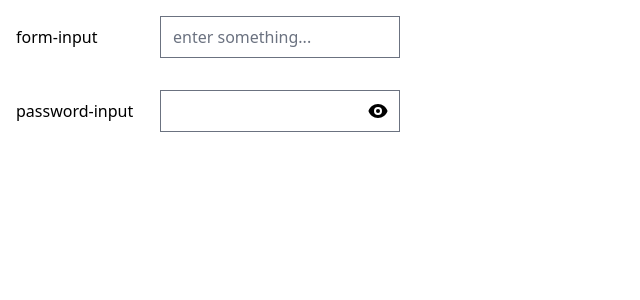
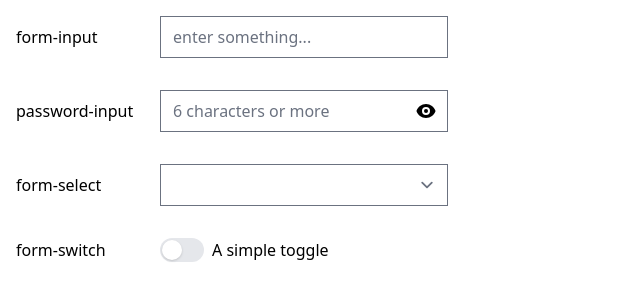
Before and after one commit to Vectrex/vxVue, a Vue app: page / in a window 1280 px wide. Shown: the top 300 px of the page, without its empty margins (0-640 px from the left). Built offline with nearby package versions, Linux system fonts and the light colour scheme.

Commit message:
Updated form-switch component and added a sample

```diff
--- a/src/App.vue
+++ b/src/App.vue
@@ -1,6 +1,8 @@
 <script setup>
   import FormInput from './components/vx-vue/formelements/form-input.vue';
   import PasswordInput from './components/vx-vue/formelements/password-input.vue';
+  import FormSelect from './components/vx-vue/formelements/form-select.vue';
+  import FormSwitch from './components/vx-vue/formelements/form-switch.vue';
 </script>
 
 <script>
@@ -16,10 +18,18 @@
 <template>
   <div class="p-4">
     <label for="form-input" class="inline-block w-36">form-input</label>
-    <form-input placeholder="enter something..." class="w-60" id="form-input" v-model="formData.formInput" />
+    <form-input placeholder="enter something..." class="w-72" id="form-input" v-model="formData.formInput" />
   </div>
   <div class="p-4">
     <label for="password-input" class="inline-block w-36">password-input</label>
-    <password-input class="w-60" id="password-input" v-model="formData.pwdInput" />
+    <password-input placeholder="6 characters or more" class="w-72" id="password-input" v-model="formData.passwordInput" />
+  </div>
+  <div class="p-4">
+    <label for="form-select" class="inline-block w-36">form-select</label>
+    <form-select class="w-72" id="form-select" v-model="formData.formSelect" :options="['Please', 'Select', 'Me']" />
+  </div>
+  <div class="p-4 flex align-middle">
+    <label for="form-switch" class="inline-block w-36">form-switch</label>
+    <form-switch id="form-switch" v-model="formData.formSwitch"><span class="pl-2">A simple toggle</span></form-switch>
   </div>
 </template>
--- a/src/components/vx-vue/formelements/form-switch.vue
+++ b/src/components/vx-vue/formelements/form-switch.vue
@@ -1,14 +1,42 @@
 <template>
-  <label class="form-switch">
-    <input value="1" type="checkbox" @change="$emit('update:modelValue', $event.target.checked)" v-bind="$attrs" :checked="modelValue">
-    <i class="form-icon"></i><slot></slot>
+  <label :class="$attrs['class']">
+    <span
+        :class="outerClass"
+        class="relative inline-flex flex-shrink-0 h-6 w-11 border-2 border-transparent rounded-full cursor-pointer transition-colors ease-in-out duration-200 focus:outline-none focus:ring-2 focus:ring-offset-2 focus:ring-indigo-500"
+        role="switch"
+        :aria-checked="!!modelValue"
+    >
+      <span
+          aria-hidden="true"
+          :class="innerClass"
+          class="pointer-events-none inline-block h-5 w-5 rounded-full bg-white shadow transform ring-0 transition ease-in-out duration-200"
+      ></span>
+      <input class="hidden" value="1" type="checkbox" @change="$emit('update:modelValue', $event.target.checked)" v-bind="inputAttrs" :checked="modelValue" />
+    </span>
   </label>
+  <slot></slot>
 </template>
 <script>
   export default {
     name: 'form-switch',
     inheritAttrs: false,
     props: ['modelValue'],
-    emits: ['update:modelValue']
+    emits: ['update:modelValue'],
+    computed: {
+      outerClass () {
+        return this.modelValue ? "bg-indigo-600" : "bg-gray-200";
+      },
+      innerClass () {
+        return this.modelValue ? "translate-x-5" : "translate-x-0";
+      },
+      inputAttrs() {
+        return Object.keys(this.$attrs)
+          .filter(key => key !== 'class')
+          .reduce((obj, key) => {
+            obj[key] = this.$attrs[key]
+            return obj
+          }, {});
+        }
+    }
   }
 </script>
```
Also changed, not shown: 1 other file (tests, documents, lock files or other folders).
